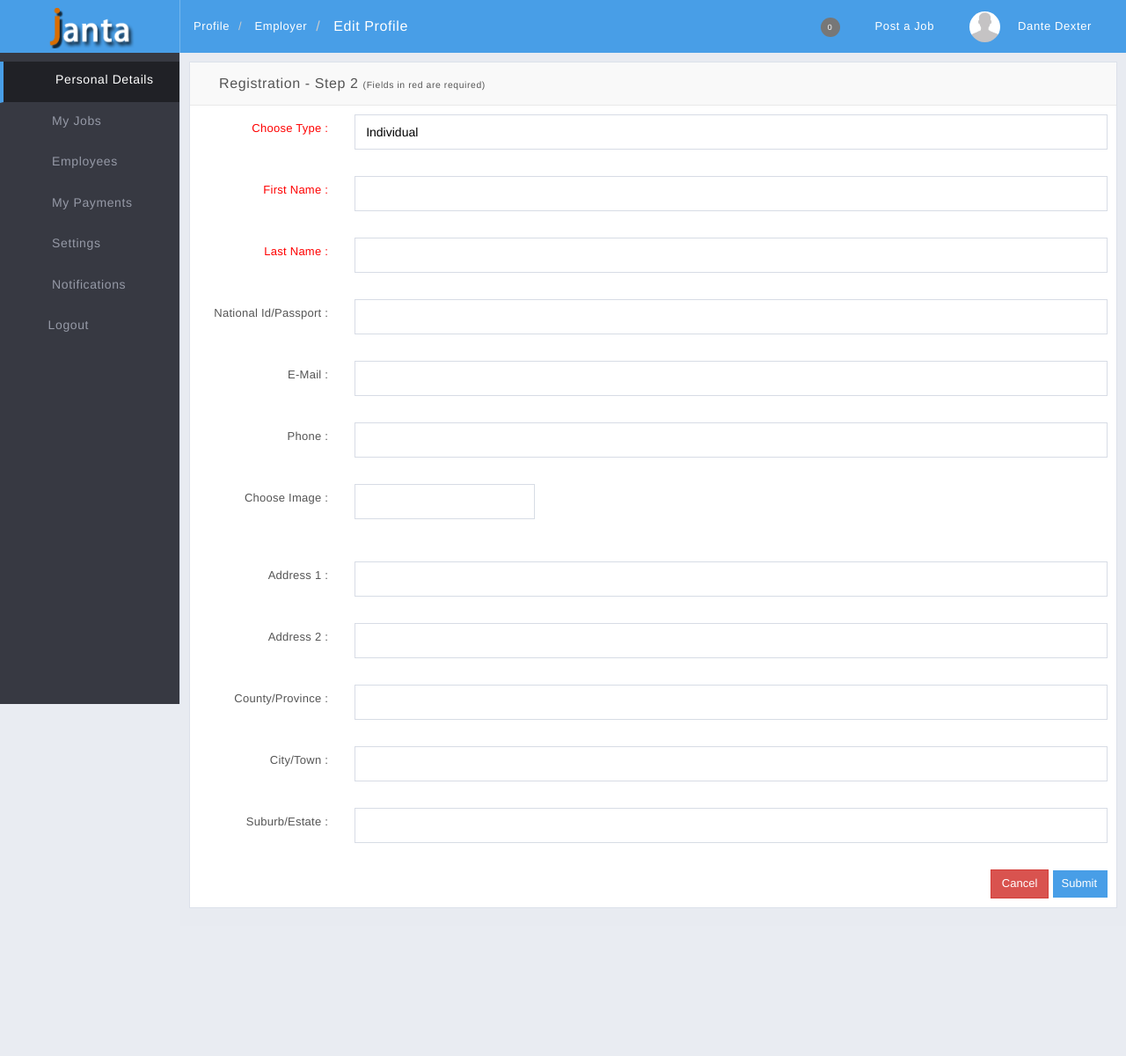
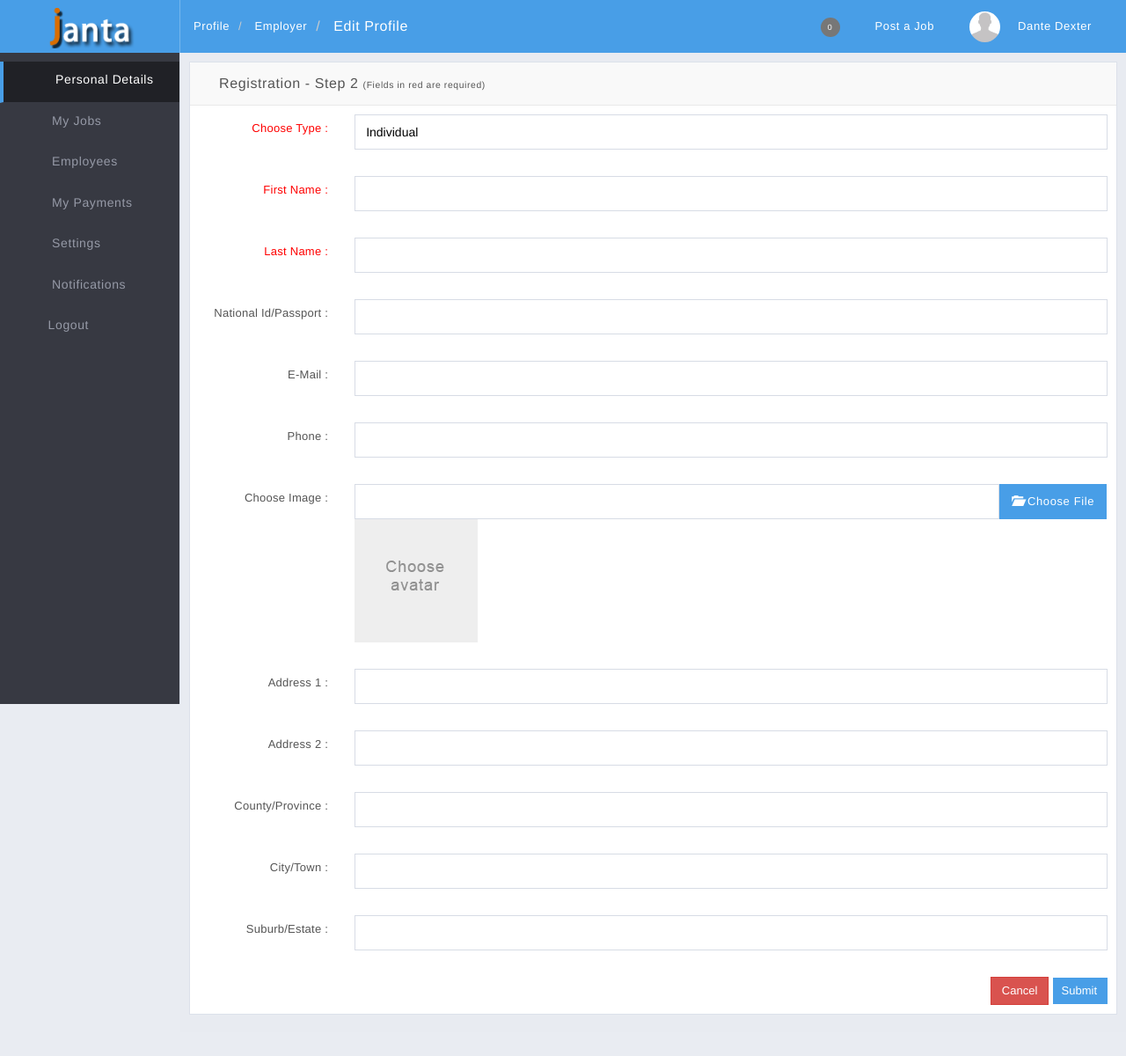
Before and after one commit to janta-devs/janta, a CodeIgniter app: page /database/index.php/employer_registration/index in a window 1280 px wide. Shown: the whole page at 88% size. Run offline with CodeIgniter, Linux system fonts and the light colour scheme; some libraries are stand-ins or nearby versions; some web fonts are replaced.

Commit message:
updated ind_employer reg form

```diff
--- a/application/views/employer/registration.php
+++ b/application/views/employer/registration.php
@@ -276,12 +276,17 @@
                     <li>
                       <input type="image_id" name="filestyle" tabindex="-1" style="position: absolute; clip: rect(0px, 0px, 0px, 0px);" name="image_id" type="file">
                       <div class="bootstrap-filestyle input-group">
-                        <input type="text" name="" class="form-control" disabled=""><span class="group-span-filestyle input-group-btn" tabindex="0"></span>
+                        <input type="text" name="" class="form-control" disabled="disabled" type="text"><span class="group-span-filestyle input-group-btn" tabindex="0">
+                          <label for="image_id" class="btn btn-file-upload">
+                            <span class="glyphicon glyphicon-folder-open"></span>
+                            <span class="buttonText">Choose File</span>
+                          </label>
+                        </span>
                       </div>
                     </li>
                     <li>
                       <div id="avatar">
-                        <img id="image_empty" class="image-polaroid" src="" alt="">
+                        <img id="image_empty" class="image-polaroid" src="<?php print base_url();?>assets/bower_components/bootstrap/dist/images/avatar.png" alt="">
                       </div>
                     </li>
                   </ul>
```
